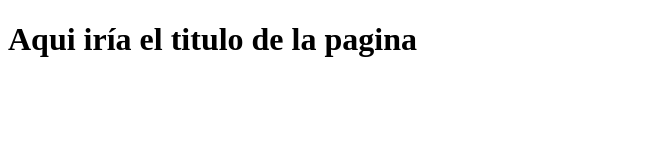
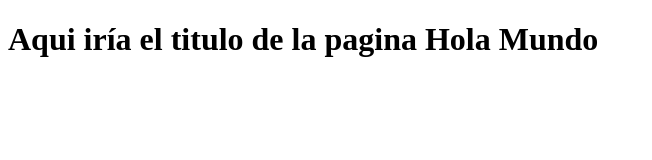
Before and after one commit to UlisesCortes/ProyectoPrueba, a plain HTML site: page index.html in a window 1280 px wide. Shown: the whole page, without its empty margins (0-652 px from the left). Drawn offline with Linux system fonts and the light colour scheme.

Commit message:
Se agregó el Hola Mundo

```diff
--- a/index.html
+++ b/index.html
@@ -7,6 +7,6 @@
     <title>Document</title>
 </head>
 <body>
-    <h1> Aqui iría el titulo de la pagina</h1>
+    <h1> Aqui iría el titulo de la pagina Hola Mundo</h1>
 </body>
 </html>
```
